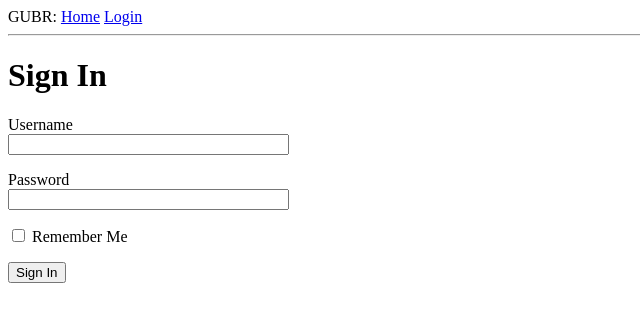
After one commit to spiveyg/gubr, a Flask app: page /login in a window 1280 px wide. The commit adds this page. Shown: the top 322 px of the page, without its empty margins (0-640 px from the left). Run offline with Flask 2, Linux system fonts and the light colour scheme.

Commit message:
added login route and forms

```diff
--- /dev/null
+++ b/gubr/forms.py
@@ -0,0 +1,9 @@
+from flask_wtf import FlaskForm
+from wtforms import (StringField, PasswordField, BooleanField, SubmitField,)
+from wtforms.validators import DataRequired
+
+class LoginForm(FlaskForm):
+    username = StringField('Username', validators=[DataRequired()])
+    password = PasswordField('Password', validators=[DataRequired()])
+    remember_me = BooleanField('Remember Me')
+    submit = SubmitField('Sign In')
--- a/gubr/routes.py
+++ b/gubr/routes.py
@@ -1,6 +1,8 @@
 from flask import render_template
+from gubr.forms import LoginForm
+from gubr import app
+
 from faker import Faker
-from gubr import app
 
 fake = Faker()
 
@@ -19,3 +21,9 @@ def home():
         }
     ]
     return render_template('home.html', title='Home', user=user, bills=bills)
+
+
+@app.route('/login')
+def login():
+    form = LoginForm()
+    return render_template('login.html', title='Sign In', form=form)
--- a/gubr/templates/base.html
+++ b/gubr/templates/base.html
@@ -7,7 +7,11 @@
         {% endif %}
     </head>
     <body>
-        <div>GUBR: <a href="/home">Home</a></div>
+        <div>
+            GUBR:
+            <a href="/home">Home</a>
+            <a href="/login">Login</a>
+        </div>
         <hr>
         {% block content %} {% endblock %}
     </body>
--- /dev/null
+++ b/gubr/templates/login.html
@@ -0,0 +1,18 @@
+{% extends "base.html" %}
+
+{% block content %}
+    <h1>Sign In</h1>
+    <form action="" method="post" novalidate>
+        {{ form.hidden_tag() }}
+        <p>
+            {{ form.username.label }}<br>
+            {{ form.username(size=32) }}
+        </p>
+        <p>
+            {{ form.password.label }}<br>
+            {{ form.password(size=32) }}
+        </p>
+        <p>{{ form.remember_me() }} {{ form.remember_me.label }}</p>
+        <p>{{ form.submit() }}</p>
+    </form>
+{% endblock %}
--- a/requirements.txt
+++ b/requirements.txt
@@ -3,6 +3,7 @@ click==7.1.2
 colorama==0.4.3
 Faker==4.1.0
 Flask==1.1.2
+Flask-WTF==0.14.3
 isort==4.3.21
 itsdangerous==1.1.0
 Jinja2==2.11.2
@@ -17,3 +18,4 @@ text-unidecode==1.3
 toml==0.10.1
 Werkzeug==1.0.1
 wrapt==1.12.1
+WTForms==2.3.1
```
